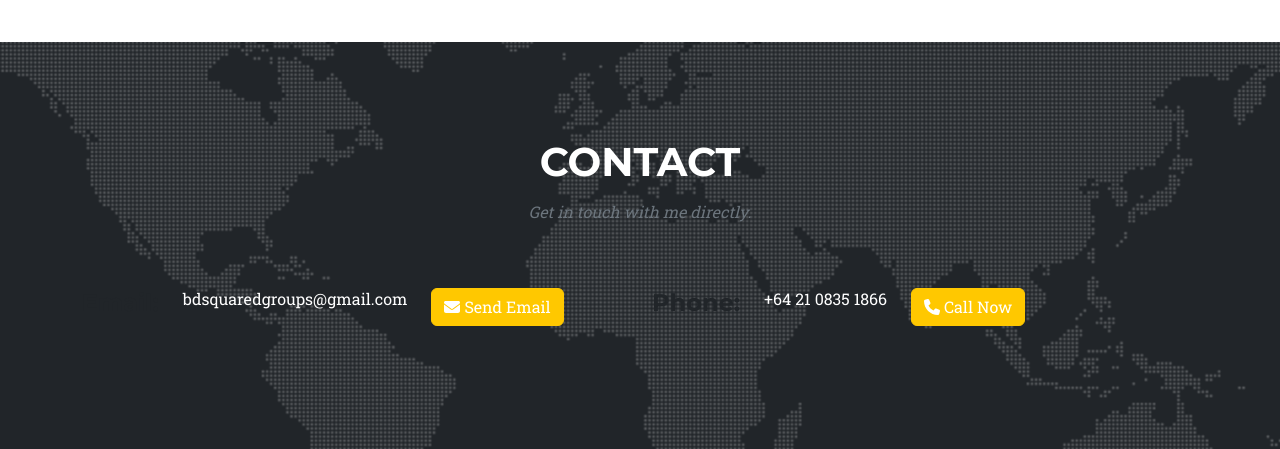
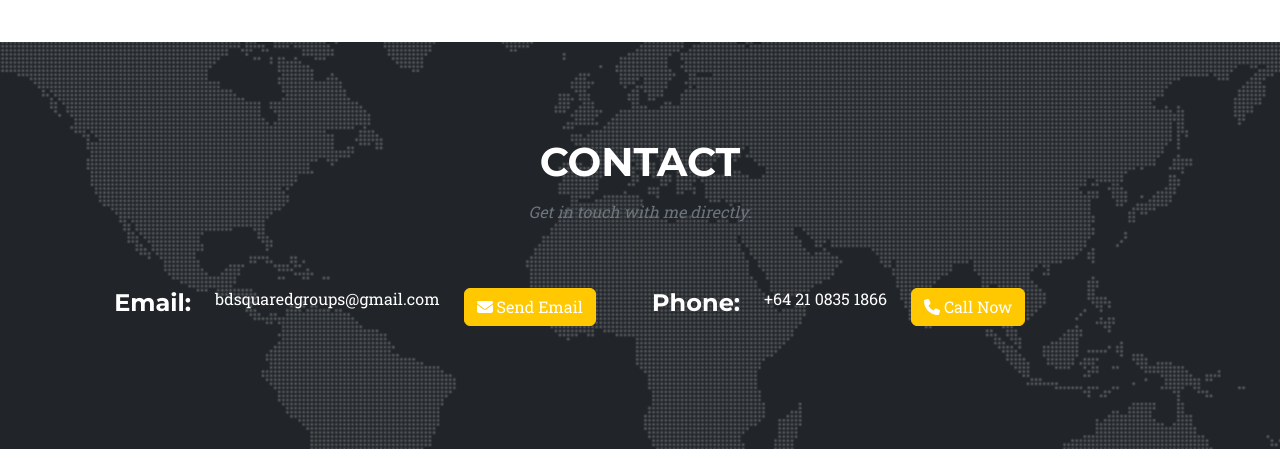
Before and after one commit to bsquaredgroup/books, a plain HTML site: page index.html in a window 1280 px wide. Shown: the part 5434-5883 px from the top of the page. Drawn offline with nearby package versions, Linux system fonts and the light colour scheme.

Commit message:
Update index.html

```diff
--- a/index.html
+++ b/index.html
@@ -306,8 +306,8 @@
                 </div>
                 <div class="row">
                     <div class="col-lg-6 mb-4">
-                        <div class="d-flex align-items-center">
-                            <h4 class="me-4">Email:</h4>
+                        <div class="d-flex align-items-center justify-content-center"">
+                            <h4 class="me-4" style="color: white;">Email:</h4>
                             <p style="color: white;">bdsquaredgroups@gmail.com</p>
                             <a class="btn btn-primary ms-4" href="mailto:bdsquaredgroups@gmail.com">
                                 <i class="fas fa-envelope"></i> Send Email
@@ -316,7 +316,7 @@
                     </div>
                     <div class="col-lg-6">
                         <div class="d-flex align-items-center">
-                            <h4 class="me-4">Phone:</h4>
+                            <h4 class="me-4" style="color: white;">Phone:</h4>
                             <p style="color: white;">+64 21 0835 1866</p>
                             <a class="btn btn-primary ms-4" href="tel:+642108351866">
                                 <i class="fas fa-phone"></i> Call Now
```
